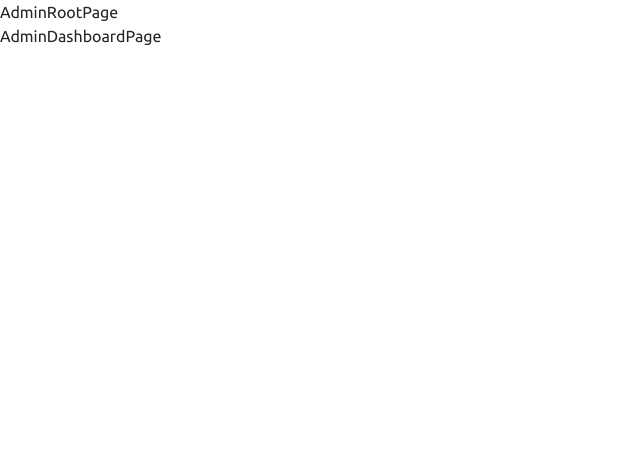
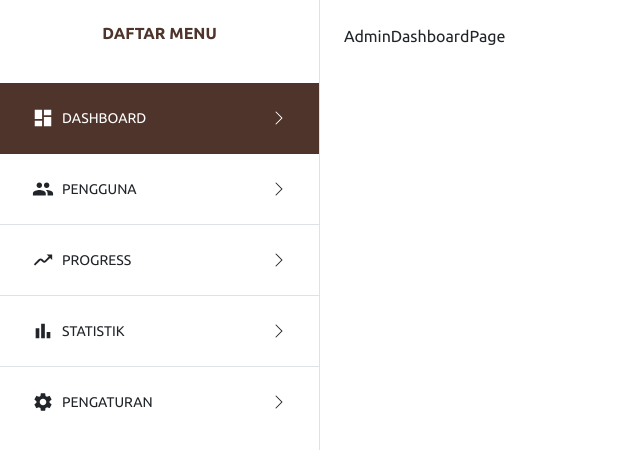
Before and after one commit to ahmadyogi543/sql-adventure, a React (Vite) app: page /admin in a window 1280 px wide. Shown: the top 450 px of the page, without its empty margins (0-640 px from the left). Built offline with nearby package versions, Linux system fonts and the light colour scheme.

Commit message:
update: implement admin sidebar menu list

```diff
--- /dev/null
+++ b/src/components/admin/MenuItem.tsx
@@ -0,0 +1,28 @@
+import { FC, ReactNode } from 'react';
+import { ListGroup } from 'react-bootstrap';
+import { BsChevronRight } from 'react-icons/bs';
+import { Link } from 'react-router-dom';
+
+type MenuItemProps = {
+  active?: boolean;
+  href: string;
+  icon: ReactNode;
+  title: string;
+};
+
+const MenuItem: FC<MenuItemProps> = ({ active = false, href, icon, title }) => {
+  return (
+    <ListGroup.Item as={Link} action active={active} to={href}>
+      <div className="p-3 d-flex align-items-center justify-content-between">
+        <div className="d-flex align-items-center">
+          {icon}
+          <span className="ms-2 small">{title.toUpperCase()}</span>
+        </div>
+
+        <BsChevronRight />
+      </div>
+    </ListGroup.Item>
+  );
+};
+
+export default MenuItem;
--- /dev/null
+++ b/src/components/admin/MenuItemList.tsx
@@ -0,0 +1,52 @@
+import { ListGroup } from 'react-bootstrap';
+import {
+  MdBarChart,
+  MdDashboard,
+  MdGroup,
+  MdMoving,
+  MdSettings,
+} from 'react-icons/md';
+import { useLocation } from 'react-router-dom';
+
+import MenuItem from './MenuItem';
+
+const MenuItemList = () => {
+  const { pathname } = useLocation();
+
+  return (
+    <ListGroup as="ul" className="rounded-0" variant="flush">
+      <MenuItem
+        active={pathname === '/admin'}
+        href="/admin"
+        icon={<MdDashboard size={22} />}
+        title="Dashboard"
+      />
+      <MenuItem
+        active={pathname === '/admin/users'}
+        href="/admin/users"
+        icon={<MdGroup size={22} />}
+        title="Pengguna"
+      />
+      <MenuItem
+        active={pathname === '/admin/progress'}
+        href="/admin/progress"
+        icon={<MdMoving size={22} />}
+        title="Progress"
+      />
+      <MenuItem
+        active={pathname === '/admin/stats'}
+        href="/admin/stats"
+        icon={<MdBarChart size={22} />}
+        title="Statistik"
+      />
+      <MenuItem
+        active={pathname === '/admin/settings'}
+        href="/admin/settings"
+        icon={<MdSettings size={22} />}
+        title="Pengaturan"
+      />
+    </ListGroup>
+  );
+};
+
+export default MenuItemList;
--- a/src/globals.scss
+++ b/src/globals.scss
@@ -18,6 +18,10 @@ $theme-colors: map-merge($custom-theme-colors, $theme-colors);
 @import '../node_modules/bootstrap/scss/bootstrap.scss';
 
 // utils
+.cursor-pointer {
+  cursor: pointer;
+}
+
 .flex-center {
   display: flex;
   align-items: center;
--- a/src/pages/admin/_root.tsx
+++ b/src/pages/admin/_root.tsx
@@ -1,11 +1,21 @@
+import { Col, Row } from 'react-bootstrap';
 import { Outlet } from 'react-router-dom';
+
+import MenuItemList from '../../components/admin/MenuItemList';
 
 const AdminRootPage = () => {
   return (
-    <div>
-      <div>AdminRootPage</div>
-      <Outlet />
-    </div>
+    <Row className="g-0 flex-grow-1">
+      <Col className="border-end" md={3}>
+        <div className="text-center p-4 mb-3">
+          <p className="m-0 h6 text-primary fw-bold">DAFTAR MENU</p>
+        </div>
+        <MenuItemList />
+      </Col>
+      <Col className="p-4">
+        <Outlet />
+      </Col>
+    </Row>
   );
 };
 
```
